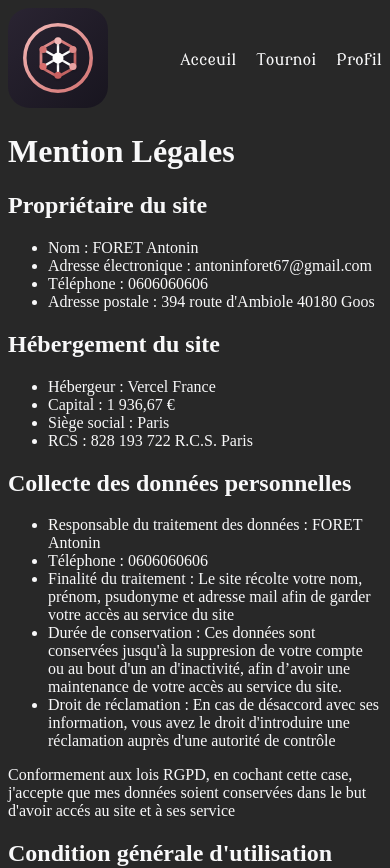
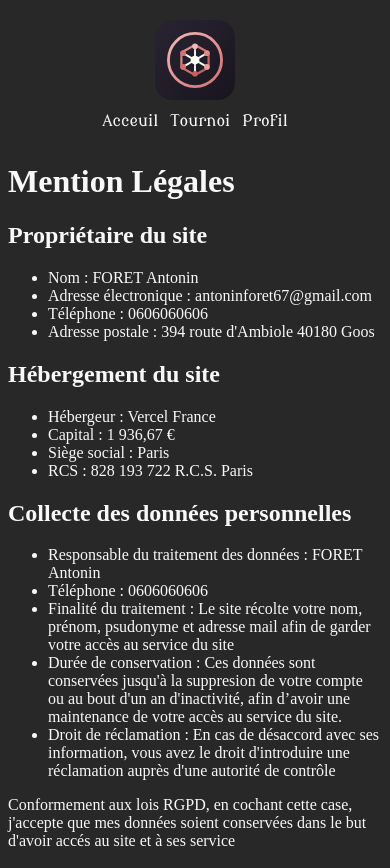
Before and after one commit to neshdras/mananexus, a React (Vite) app in the folder front/: page /legal-mention in a window 390 px wide. Shown: the top 868 px of the page. Built offline with nearby package versions, Linux system fonts and the light colour scheme; no server answers.

Commit message:
Patchresponsive for navBar

```diff
--- a/front/src/component/navBar/NavBar.jsx
+++ b/front/src/component/navBar/NavBar.jsx
@@ -25,10 +25,10 @@ export function NavBar(){
     }
 
     return(
-        <header>
-            <Link to="/"><img src="/logo.svg" alt="logo Nexus Shuffle" /></Link>
-            <nav>
-                <ul>
+        <header className="nav-bar">
+            <Link className="nav-bar__brand" to="/"><img src="/logo.svg" alt="logo Nexus Shuffle" /></Link>
+            <nav className="nav-bar__nav">
+                <ul className="nav-bar__links">
                     <li><Link to='/'>Acceuil</Link></li>
                     <li><Link to='/tournament'>Tournoi</Link></li>
                     <li><Link to='/profile'>Profil</Link></li>
--- a/front/src/component/navBar/navBar.scss
+++ b/front/src/component/navBar/navBar.scss
@@ -1,26 +1,51 @@
 @use '../../styles/base/variable' as *;
-header{
+
+.nav-bar {
+    width: min(calc(100% - 2rem), 1440px);
+    margin-inline: auto;
     display: flex;
     align-items: center;
-    max-width: 1440px;
-    margin: auto;
-    justify-content: space-between;
-    img{
-        max-width: 100px;
+    justify-content: center;
+    flex-wrap: wrap;
+    gap: clamp(1rem, 4vw, 3rem);
+    padding-block: 1rem;
+
+    &__brand {
+        display: flex;
+        align-items: center;
+        flex: 0 0 auto;
+
+        img {
+            display: block;
+            width: 100px;
+            max-width: 100%;
         }
-    ul{
+    }
+
+    &__nav {
         display: flex;
-        gap: 20px;
+        justify-content: center;
+        min-width: 0;
+    }
+
+    &__links {
+        display: flex;
+        align-items: center;
+        justify-content: center;
+        flex-wrap: wrap;
+        gap: clamp(0.75rem, 2.5vw, 1.5rem);
+        margin: 0;
+        padding: 0;
         list-style: none;
-        a{
+
+        a {
             color: $white;
             text-decoration: none;
             font-family: $sec-font;
         }
     }
-}
 
-.logout-button{
+    .logout-button {
         border: 1px solid $primary-color;
         border-radius: 999px;
         padding: 8px 14px;
@@ -29,17 +54,41 @@ header{
         font: inherit;
         cursor: pointer;
 
-    &:hover:not(:disabled){
+        &:hover:not(:disabled) {
             background: $opacolor-15;
         }
 
-    &:disabled{
+        &:disabled {
             cursor: wait;
             opacity: 0.7;
         }
     }
 
-.logout-error{
+    .logout-error {
+        flex: 0 0 100%;
+        margin: 0;
         color: $primary-color;
         font-size: 0.875rem;
+        text-align: center;
     }
+}
+
+@media (max-width: 600px) {
+    .nav-bar {
+        flex-direction: column;
+        gap: 0.75rem;
+        padding-block: 0.75rem;
+
+        &__brand img {
+            width: 80px;
+        }
+
+        &__nav {
+            width: 100%;
+        }
+
+        &__links {
+            row-gap: 0.65rem;
+        }
+    }
+}
```
Lines whose indentation alone changed are shown as unchanged.
